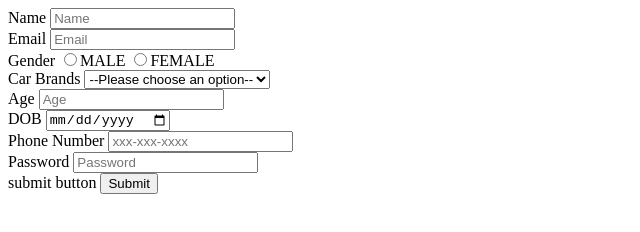
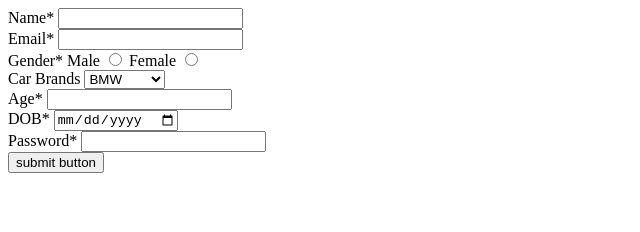
Before and after one commit to acciojob/signup-form-car-srimythri1018, a website: page main.html in a window 1280 px wide. Shown: the whole page, without its empty margins (0-640 px from the left). Drawn offline with Linux system fonts and the light colour scheme.

Commit message:
created a submission

```diff
--- a/main.html
+++ b/main.html
@@ -7,38 +7,45 @@
 </head>
 
 <body>
-	<form action="mythrisri2001@gmail.com" method="post">
-		<label for="name">Name</label>
-		<input type="text" id="name" required placeholder="Name">
-	</br>
-		<label for="email">Email</label>
-		<input type="email" id="email" required placeholder="Email">
-	</br>
-		<label for="gender">Gender</label>
-		<input type="radio" id="gender_m" name="gender" required>MALE
-		<input type="radio" id="gender_f" name="gender" required>FEMALE
-		</br>
-		<label for="cars">Car Brands</label>
-		<select id="cars" required >
-			<option name="">--Please choose an option--</option>
-				<option name="cars">BMW</option>
-				<option name="cars">Audi</option>
-				<option name="cars">Mercedez</option>
-		</select>
-	</br>
-		<label for="age">Age</label>
-		<input type="text" id="age" required placeholder="Age"></br>
-		<label for="dob">DOB</label>
-		<input type="date" id="dob" required></br>
-		<label for="tel">Phone Number</label>
-		<input type="number" id="tel" required placeholder="xxx-xxx-xxxx"></br>
-		<label for="password">Password</label>
-		<input type="password" id="password" required placeholder="Password"></br>
-
-		<label for="submit">submit button</label>
-		<button type="submit">Submit</button>
+	<!-- the entire body must be written by student -->
+	<form method="post">
+		<div>
+			<label for="name">Name*</label>
+		  <input id="name" type="text" required>
+		</div>
+		<div>
+			<label for="email">Email*</label>
+		  <input id="email" type="email" required>
+		</div>
+		<div>
+			<label>Gender*</label>
+		 <label for="male">Male</label>
+			<input id="male" type="radio"  name="gender" value="Male" required>
+			<label for="female">Female</label>
+		  <input id="female" type="radio" name="gender" value="Female" required>
+		</div>
+		<div>
+			<label for="cars">Car Brands</label>
+			<select id="cars">
+				<option value="BMW">BMW</option>
+				<option value="Audi">Audi</option>
+				<option value="Mercedez">Mercedez</option>
+			</select>
+		</div>
+		<div>
+			<label for="age">Age*</label>
+			<input type="number" id="age" required>
+		</div>
+		<div>
+			<label for="dob">DOB*</label>
+			<input type="date" id="dob" required>
+		</div>
+		<div>
+			<label for="password">Password*</label>
+			<input type="password" id="password" required>
+		</div>
+		<button type="submit">submit button</button>
 	</form>
-	<!-- the entire body must be written by student -->
     <script type="text/javascript" src="./script.js">
 </script>
 
```
